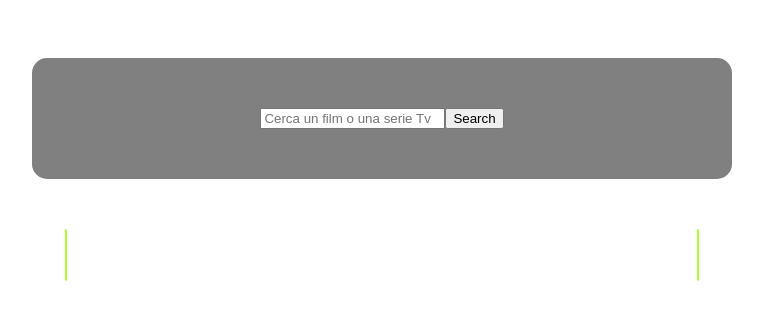
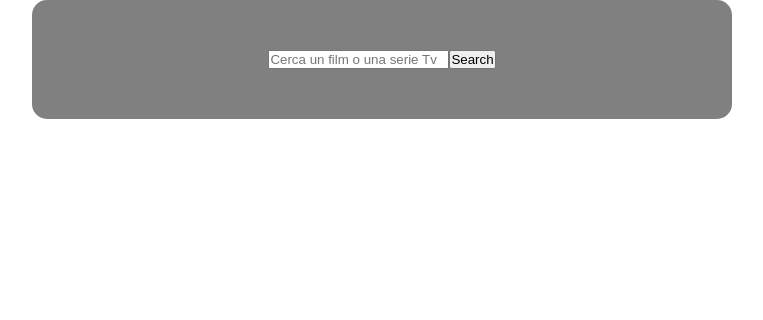
Before and after one commit to Ste79ITA/vite-boolflix, a Vue app: page / in a window 1280 px wide. Shown: the top 320 px of the page, without its empty margins (258-1021 px from the left). Built offline with nearby package versions, Linux system fonts and the light colour scheme.

Commit message:
components refactored, added AppHeader, axios call refactored

```diff
--- a/src/App.vue
+++ b/src/App.vue
@@ -1,21 +1,60 @@
 <script>
 import { store } from './store.js';
-import PageMain from './components/PageMain.vue';
+import AppMain from './components/AppMain.vue';
+import AppHeader from './components/AppHeader.vue';
+import axios from 'axios';
 
 export default {
   components: {
-    PageMain,
+    AppMain,
+    AppHeader,
   },
   data() {
     return { store };
+  },
+  methods: {
+    search() {
+      if (!store.searchText) {
+        store.movieResults = '';
+        store.tvResults = '';
+        return;
+      }
+
+      axios
+        .get(store.API_MovieAddress, {
+          params: {
+            api_key: store.API_KEY,
+            query: store.searchText,
+            language: 'it-IT',
+          },
+        })
+        .then((res) => {
+          store.movieResults = res.data;
+        });
+
+      axios
+        .get(store.API_TvAddress, {
+          params: {
+            api_key: store.API_KEY,
+            query: store.searchText,
+            language: 'it-IT',
+          },
+        })
+        .then((res) => {
+          store.tvResults = res.data;
+        });
+    },
   },
 };
 </script>
 
 <template>
   <div>
-    <PageMain />
+    <AppHeader @search="this.search()" />
+    <AppMain />
   </div>
 </template>
 
-<style lang="scss"></style>
+<style lang="scss">
+@use '../src/style/general.scss';
+</style>
--- a/src/components/AppCardMovie.vue
+++ b/src/components/AppCardMovie.vue
@@ -16,10 +16,12 @@ export default {
   <div>
     <section>
       <main class="main-section">
-        <h1>Titolo - {{ this.items.title }}</h1>
-        <h3>Titolo originale - {{ this.items.original_title }}</h3>
-        <h4>Lingua: {{ this.items.original_language }}</h4>
-        <h4>Voto: {{ this.items.vote_average }}</h4>
+        <ul>
+          <li>Titolo - {{ this.items.title }}</li>
+          <li>Titolo originale - {{ this.items.original_title }}</li>
+          <li>Lingua: {{ this.items.original_language }}</li>
+          <li>Voto: {{ this.items.vote_average }}</li>
+        </ul>
       </main>
     </section>
   </div>
--- a/src/components/AppCardTv.vue
+++ b/src/components/AppCardTv.vue
@@ -1,9 +1,7 @@
 <script>
 export default {
   data() {
-    return {
-      flags: [{ name: 'ja', value: 'JP' }],
-    };
+    return {};
   },
   props: {
     items: {
@@ -11,35 +9,9 @@ export default {
       required: true,
     },
   },
-  methods: {
-    // countryFlag() {
-    //   let x = this.items.original_language;
-    //   this.flags.forEach(function (item) {
-    //     if (item.name === x) {
-    //       // return console.log(item.value);
-    //       let icon = `https://flagsapi.com/${item.value}/shiny/64.png`;
-    //       console.log(icon);
-    //       console.log('https://flagsapi.com/JP/shiny/64.png');
-    //     }
-    //   });
-    // },
-  },
-  computed: {
-    countryFlag: function () {
-      let x = this.items.original_language;
-      this.flags.forEach(function (item) {
-        if (item.name === x) {
-          let icon = `https://flagsapi.com/${item.value}/shiny/64.png`;
-          console.log(icon);
-        } else {
-          return 'noflag';
-        }
-      });
-    },
-  },
-  mounted() {
-    console.log(this.countryFlag);
-  },
+  methods: {},
+  computed: {},
+  mounted() {},
 };
 </script>
 
@@ -47,11 +19,16 @@ export default {
   <div>
     <section>
       <main class="main-section">
-        <h1>Titolo - {{ this.items.name }}</h1>
-        <h3>Titolo originale - {{ this.items.original_name }}</h3>
-        <h4>Lingua: {{ this.items.original_language }}</h4>
-        <h4>Voto: {{ this.items.vote_average }}</h4>
-        <img v-if="this.countryFlag != undefined" :src="this.icon" />
+        <ul>
+          <li>Titolo - {{ this.items.name }}</li>
+          <li>Titolo originale - {{ this.items.original_name }}</li>
+          <li>Lingua: {{ this.items.original_language }}</li>
+          <li>Voto: {{ this.items.vote_average }}</li>
+        </ul>
+        <h1></h1>
+        <h3></h3>
+        <h4></h4>
+        <h4></h4>
       </main>
     </section>
   </div>
--- /dev/null
+++ b/src/components/AppHeader.vue
@@ -0,0 +1,25 @@
+<script>
+import { store } from '../store';
+
+export default {
+  data() {
+    return { store };
+  },
+};
+</script>
+
+<template>
+  <header>
+    <nav class="main-section">
+      <input
+        @keyup.enter="$emit('search')"
+        v-model="store.searchText"
+        type="text"
+        placeholder="Cerca un film o una serie Tv"
+      />
+      <button @click="$emit('search')">Search</button>
+    </nav>
+  </header>
+</template>
+
+<style></style>
--- /dev/null
+++ b/src/components/AppMain.vue
@@ -0,0 +1,44 @@
+<script>
+import { store } from '../store.js';
+import AppCardMovie from './AppCardMovie.vue';
+import AppCardTv from './AppCardTv.vue';
+
+export default {
+  data() {
+    return {
+      store,
+    };
+  },
+  components: { AppCardMovie, AppCardTv },
+  computed: {
+    movieResults: function () {
+      return store.movieResults.results;
+    },
+    tvResults: function () {
+      return store.tvResults.results;
+    },
+  },
+};
+</script>
+<template>
+  <div class="section">
+    <div class="container">
+      <div class="card-container">
+        <AppCardMovie
+          v-for="(result, i) in movieResults"
+          :items="movieResults[i]"
+          :key="movieResults[i].id"
+        />
+      </div>
+      <div class="card-container">
+        <AppCardTv
+          v-for="(result, i) in tvResults"
+          :items="tvResults[i]"
+          :key="tvResults[i].id"
+        />
+      </div>
+    </div>
+  </div>
+</template>
+
+<style scoped></style>
--- a/src/components/PageMain.vue
+++ /dev/null
@@ -1,96 +0,0 @@
-<script>
-import { store } from '../store.js';
-import AppCardMovie from './AppCardMovie.vue';
-import AppCardTv from './AppCardTv.vue';
-import axios from 'axios';
-
-export default {
-  data() {
-    return {
-      store,
-      API_KEY: 'api_key=c37e58bb593630c699aa93fad9493b50',
-      API_MovieAddress: 'https://api.themoviedb.org/3/search/movie?',
-      API_TvAddress: 'https://api.themoviedb.org/3/search/tv?',
-      movieResults: {},
-      tvResults: {},
-    };
-  },
-  components: { AppCardMovie, AppCardTv },
-  methods: {
-    search() {
-      axios
-        .get(
-          `${this.API_MovieAddress}${this.API_KEY}&query=${store.searchText}`
-        )
-        .then((res) => {
-          this.movieResults = res.data;
-        });
-
-      axios
-        .get(`${this.API_TvAddress}${this.API_KEY}&query=${store.searchText}`)
-        .then((res) => {
-          this.tvResults = res.data;
-        });
-    },
-  },
-};
-</script>
-
-<template>
-  <div class="section">
-    <main class="main-section">
-      <input
-        @keyup.enter="search()"
-        v-model="this.store.searchText"
-        type="text"
-        placeholder="Cerca un film o una serie Tv"
-      />
-      <button @click="search()" @keyup.enter="search()">Search</button>
-    </main>
-    <div class="container">
-      <div class="card-container">
-        <AppCardMovie
-          v-for="(result, i) in this.movieResults.results"
-          :items="this.movieResults.results[i]"
-          key="i"
-        />
-      </div>
-      <div class="card-container">
-        <AppCardTv
-          v-for="(result, i) in this.tvResults.results"
-          :items="this.tvResults.results[i]"
-          key="i"
-        />
-      </div>
-    </div>
-  </div>
-</template>
-
-<style scoped>
-.section {
-  padding-top: 50px;
-}
-.main-section {
-  max-width: 700px;
-  background-color: grey;
-  margin: 0 auto;
-  display: flex;
-  justify-content: center;
-  align-items: center;
-  padding: 50px 0;
-  border-radius: 15px;
-}
-
-.card-container {
-  border: 1px solid greenyellow;
-  max-width: 750px;
-  margin: 0 auto;
-  margin-top: 50px;
-  padding-bottom: 50px;
-  border-radius: 20px;
-}
-
-.container {
-  display: flex;
-}
-</style>
--- a/src/store.js
+++ b/src/store.js
@@ -2,4 +2,9 @@ import { reactive } from 'vue';
 
 export const store = reactive({
   searchText: '',
+  API_KEY: 'c37e58bb593630c699aa93fad9493b50',
+  API_MovieAddress: 'https://api.themoviedb.org/3/search/movie',
+  API_TvAddress: 'https://api.themoviedb.org/3/search/tv',
+  movieResults: [],
+  tvResults: [],
 });
--- a/src/style.css
+++ /dev/null
@@ -1,89 +0,0 @@
-:root {
-  font-family: Inter, system-ui, Avenir, Helvetica, Arial, sans-serif;
-  line-height: 1.5;
-  font-weight: 400;
-
-  color-scheme: light dark;
-  color: rgba(255, 255, 255, 0.87);
-  background-color: #242424;
-
-  font-synthesis: none;
-  text-rendering: optimizeLegibility;
-  -webkit-font-smoothing: antialiased;
-  -moz-osx-font-smoothing: grayscale;
-  -webkit-text-size-adjust: 100%;
-}
-
-a {
-  font-weight: 500;
-  color: #646cff;
-  text-decoration: inherit;
-}
-a:hover {
-  color: #535bf2;
-}
-
-a {
-  font-weight: 500;
-  color: #646cff;
-  text-decoration: inherit;
-}
-a:hover {
-  color: #535bf2;
-}
-
-body {
-  margin: 0;
-  display: flex;
-  place-items: center;
-  min-width: 320px;
-  min-height: 100vh;
-}
-
-h1 {
-  font-size: 3.2em;
-  line-height: 1.1;
-}
-
-button {
-  border-radius: 8px;
-  border: 1px solid transparent;
-  padding: 0.6em 1.2em;
-  font-size: 1em;
-  font-weight: 500;
-  font-family: inherit;
-  background-color: #1a1a1a;
-  cursor: pointer;
-  transition: border-color 0.25s;
-}
-button:hover {
-  border-color: #646cff;
-}
-button:focus,
-button:focus-visible {
-  outline: 4px auto -webkit-focus-ring-color;
-}
-
-.card {
-  padding: 2em;
-}
-
-#app {
-  max-width: 1280px;
-  margin: 0 auto;
-  padding: 2rem;
-  text-align: center;
-}
-
-@media (prefers-color-scheme: light) {
-  :root {
-    color: #213547;
-    background-color: #ffffff;
-  }
-  a:hover {
-    color: #747bff;
-  }
-  button {
-    background-color: #f9f9f9;
-  }
-}
--- /dev/null
+++ b/src/style/general.scss
@@ -0,0 +1,37 @@
+* {
+  padding: 0;
+  margin: 0;
+  box-sizing: border-box;
+}
+
+ul,
+ol,
+menu {
+  list-style: none;
+}
+
+.section {
+  padding-top: 50px;
+}
+.main-section {
+  max-width: 700px;
+  background-color: grey;
+  margin: 0 auto;
+  display: flex;
+  justify-content: center;
+  align-items: center;
+  padding: 50px 0;
+  border-radius: 15px;
+}
+
+.card-container {
+  max-width: 750px;
+  margin: 0 auto;
+  margin-top: 50px;
+  padding-bottom: 50px;
+  border-radius: 20px;
+}
+
+.container {
+  display: flex;
+}
```
